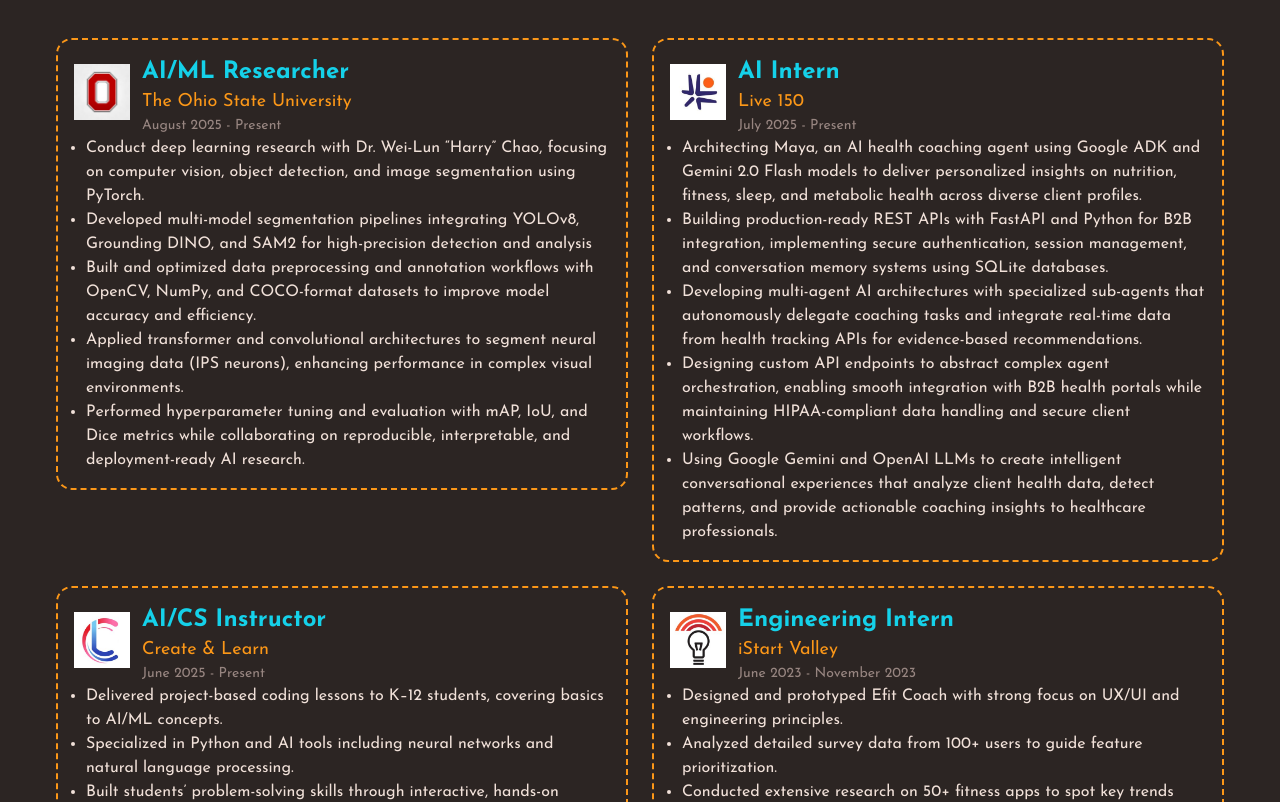
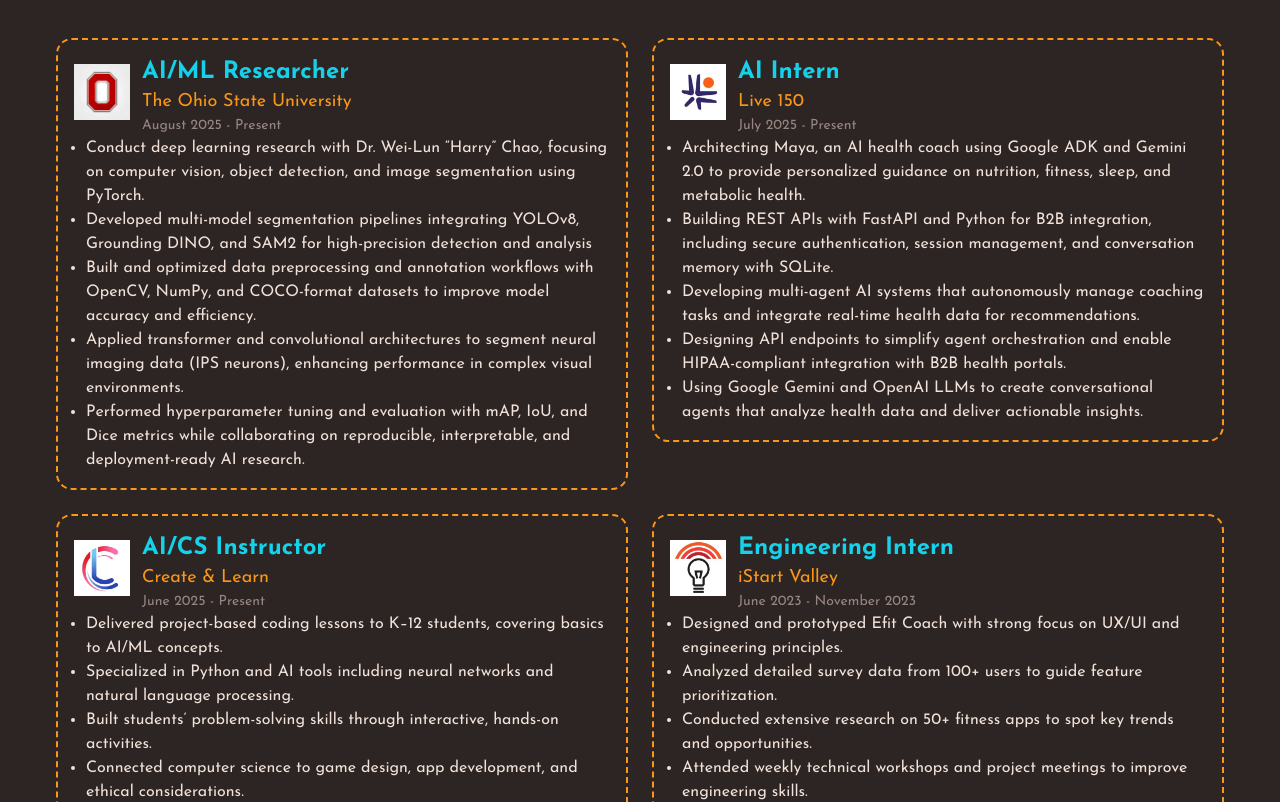
Before and after one commit to TejasNaik24/Portfolio-Website, a React (Vite) app in the folder portfolio-frontend/: page / in a window 1280 px wide. Shown: the part 1700-2502 px from the top of the page. Built offline with nearby package versions, Linux system fonts and the light colour scheme.

Commit message:
Update AllExperience.jsx

```diff
--- a/portfolio-frontend/src/components/experienceSection/AllExperience.jsx
+++ b/portfolio-frontend/src/components/experienceSection/AllExperience.jsx
@@ -20,11 +20,11 @@ const experiences = [
     company: "Live 150",
     date: "July 2025 - Present",
     responsibilities: [
-      "Architecting Maya, an AI health coaching agent using Google ADK and Gemini 2.0 Flash models to deliver personalized insights on nutrition, fitness, sleep, and metabolic health across diverse client profiles.",
-      "Building production-ready REST APIs with FastAPI and Python for B2B integration, implementing secure authentication, session management, and conversation memory systems using SQLite databases.",
-      "Developing multi-agent AI architectures with specialized sub-agents that autonomously delegate coaching tasks and integrate real-time data from health tracking APIs for evidence-based recommendations.",
-      "Designing custom API endpoints to abstract complex agent orchestration, enabling smooth integration with B2B health portals while maintaining HIPAA-compliant data handling and secure client workflows.",
-      "Using Google Gemini and OpenAI LLMs to create intelligent conversational experiences that analyze client health data, detect patterns, and provide actionable coaching insights to healthcare professionals.",
+      "Architecting Maya, an AI health coach using Google ADK and Gemini 2.0 to provide personalized guidance on nutrition, fitness, sleep, and metabolic health.",
+      "Building REST APIs with FastAPI and Python for B2B integration, including secure authentication, session management, and conversation memory with SQLite.",
+      "Developing multi-agent AI systems that autonomously manage coaching tasks and integrate real-time health data for recommendations.",
+      "Designing API endpoints to simplify agent orchestration and enable HIPAA-compliant integration with B2B health portals.",
+      "Using Google Gemini and OpenAI LLMs to create conversational agents that analyze health data and deliver actionable insights.",
     ],
   },
   {
```
